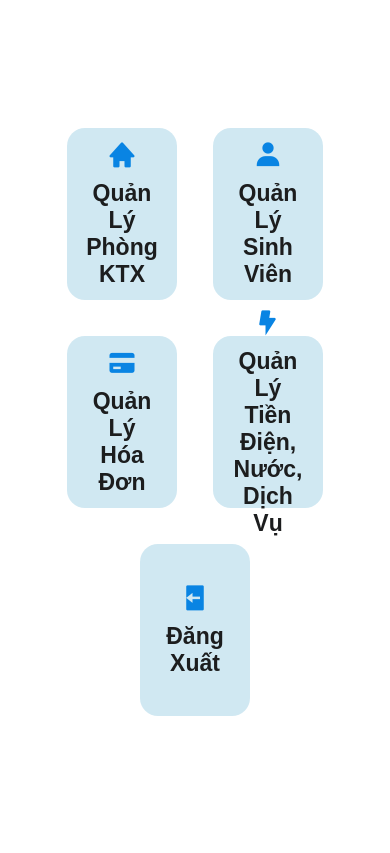
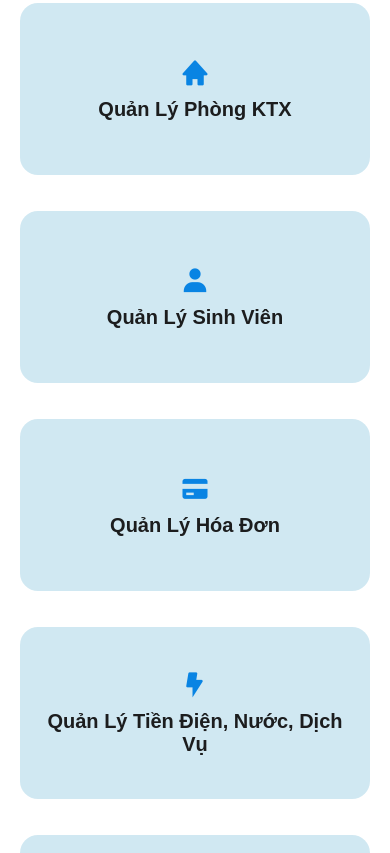
Before and after one commit to Nawertyz/KTX, a plain HTML site: page ktx/main.html in a window 390 px wide. Shown: the top 853 px of the page. Drawn offline with nearby package versions, Linux system fonts and the light colour scheme; sample sign-in values are in the browser's storage.

Commit message:
Update main.css

```diff
--- a/ktx/main.css
+++ b/ktx/main.css
@@ -51,3 +51,13 @@
     font-weight: bold;
     color: inherit;
 }
+@media (max-width: 768px) {
+    .card {
+        width: calc(100% - 40px); /* Tăng chiều rộng của ô trên điện thoại */
+        padding: 20px;
+    }
+
+    .card span {
+        font-size: 20px;
+    }
+}
```
